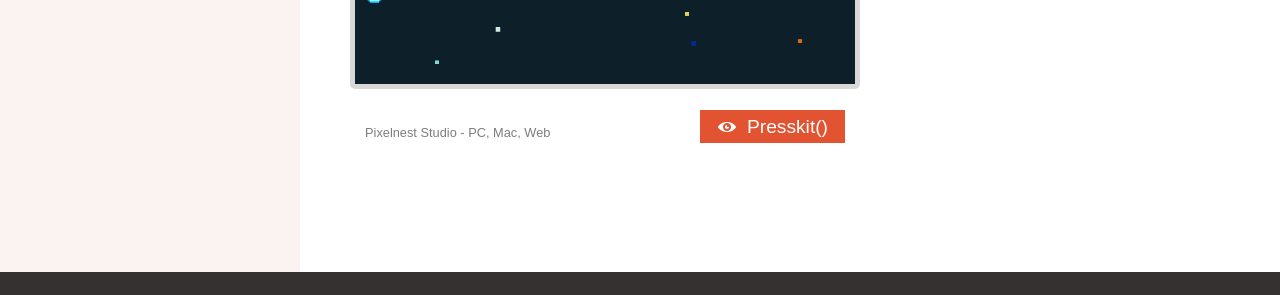
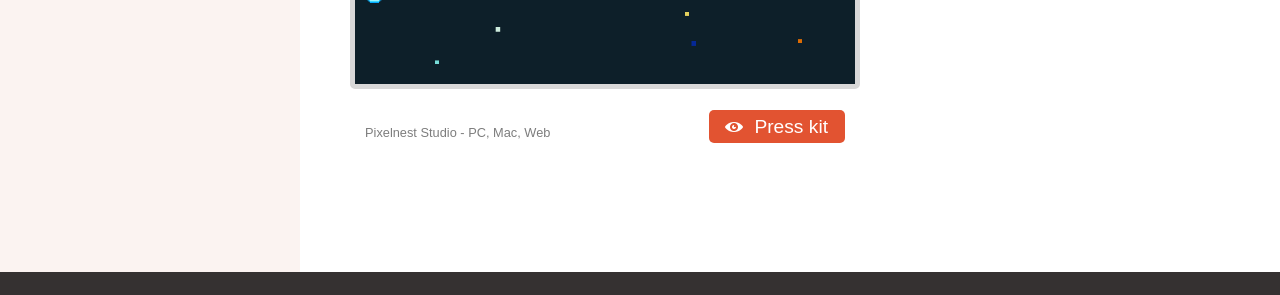
Before and after one commit to westindiecollective/stunfest-indie.github.io, a Jekyll site: the page built from index.html, in a window 1280 px wide. Shown: the part 2119-2414 px from the top of the page. Built offline with Jekyll 4.4.1, drawn with Linux system fonts in a browser that asks for light colours; nearby versions of some CDN libraries; some web fonts are replaced; Markdown is read by kramdown in place of the engine named in the settings; the list of posts is cut into pages by our own code.

Commit message:
Presskit: change text + style.

```diff
--- a/_includes/card.html
+++ b/_includes/card.html
@@ -44,7 +44,7 @@
 
       {% if post.presskit %}
     <div class="card__presskit">
-      <a href="{{ post.presskit }}">Presskit()</a>
+      <a href="{{ post.presskit }}">Press kit</a>
     </div>
       {% endif %}
   </footer>
--- a/_sources/_app.scss
+++ b/_sources/_app.scss
@@ -255,16 +255,17 @@
   vertical-align: middle;
 
   a {
-    padding: 4px 15px 4px 45px;
+    padding: 4px 15px 4px 43px;
     width: 135px;
 
     background-color: $brand-color;
     background-image: url("/static/images/icons/presskit.png");
     background-repeat: no-repeat;
     background-size: 20px;
-    background-position: 15px center;
+    background-position: 13px center;
 
     border: 2px solid transparent;
+    border-radius: 5px;
 
     color: white;
 
@@ -274,6 +275,7 @@
     .desktop &:hover {
       border-color: $brand-color;
       background-color: #FBF3F1;
+      background-image: url("/static/images/icons/presskit-hover.png");
 
       color: $brand-color;
       text-decoration: none;
--- a/static/styles/indie.css
+++ b/static/styles/indie.css
@@ -346,14 +346,15 @@
   text-align: right;
   vertical-align: middle; }
   .card__presskit a {
-    padding: 4px 15px 4px 45px;
+    padding: 4px 15px 4px 43px;
     width: 135px;
     background-color: #e25331;
     background-image: url("/static/images/icons/presskit.png");
     background-repeat: no-repeat;
     background-size: 20px;
-    background-position: 15px center;
+    background-position: 13px center;
     border: 2px solid transparent;
+    border-radius: 5px;
     color: white;
     -webkit-box-sizing: border-box;
     -moz-box-sizing: border-box;
@@ -366,6 +367,7 @@
     .desktop .card__presskit a:hover {
       border-color: #e25331;
       background-color: #FBF3F1;
+      background-image: url("/static/images/icons/presskit-hover.png");
       color: #e25331;
       text-decoration: none; }
     .card__presskit a:hover {
```
Also changed, not shown: static/images/icons/presskit-hover.png (added).
